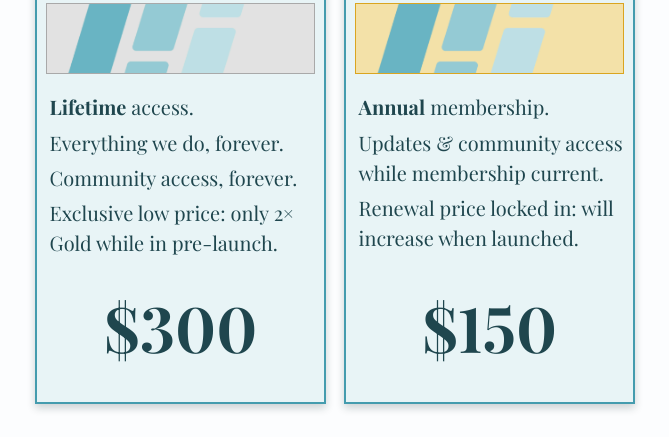
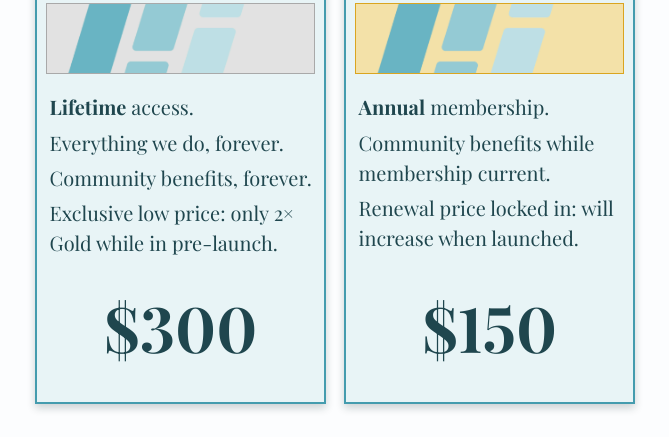
Before and after one commit to johnnydecimal/decimal.business, an Astro site: page / in a window 1280 px wide. Shown: the part 7940-8377 px from the top of the page, without its empty margins (305-974 px from the left). Built offline with nearby package versions, Linux system fonts and the light colour scheme; Astro itself is replaced by a stand-in of ours; a web font is replaced by a local one.

Commit message:
Tweak community wording in the sales boxes

```diff
--- a/src/components/Price.astro
+++ b/src/components/Price.astro
@@ -40,7 +40,7 @@
             <strong>Lifetime</strong> access.
           </li>
           <li>Everything we do, forever.</li>
-          <li>Community access, forever.</li>
+          <li>Community benefits, forever.</li>
           <li>
             Exclusive low price: only <span class="alt-digits">2</span>× Gold
             while in pre-launch.
@@ -68,7 +68,7 @@
 
         <ul>
           <li><strong>Annual</strong> membership.</li>
-          <li>Updates & community access while membership current.</li>
+          <li>Community benefits while membership current.</li>
           <li>Renewal price locked in: will increase when launched.</li>
         </ul>
         <p class="alt-digits">$150</p>
```
Also changed, not shown: 1 other file.
